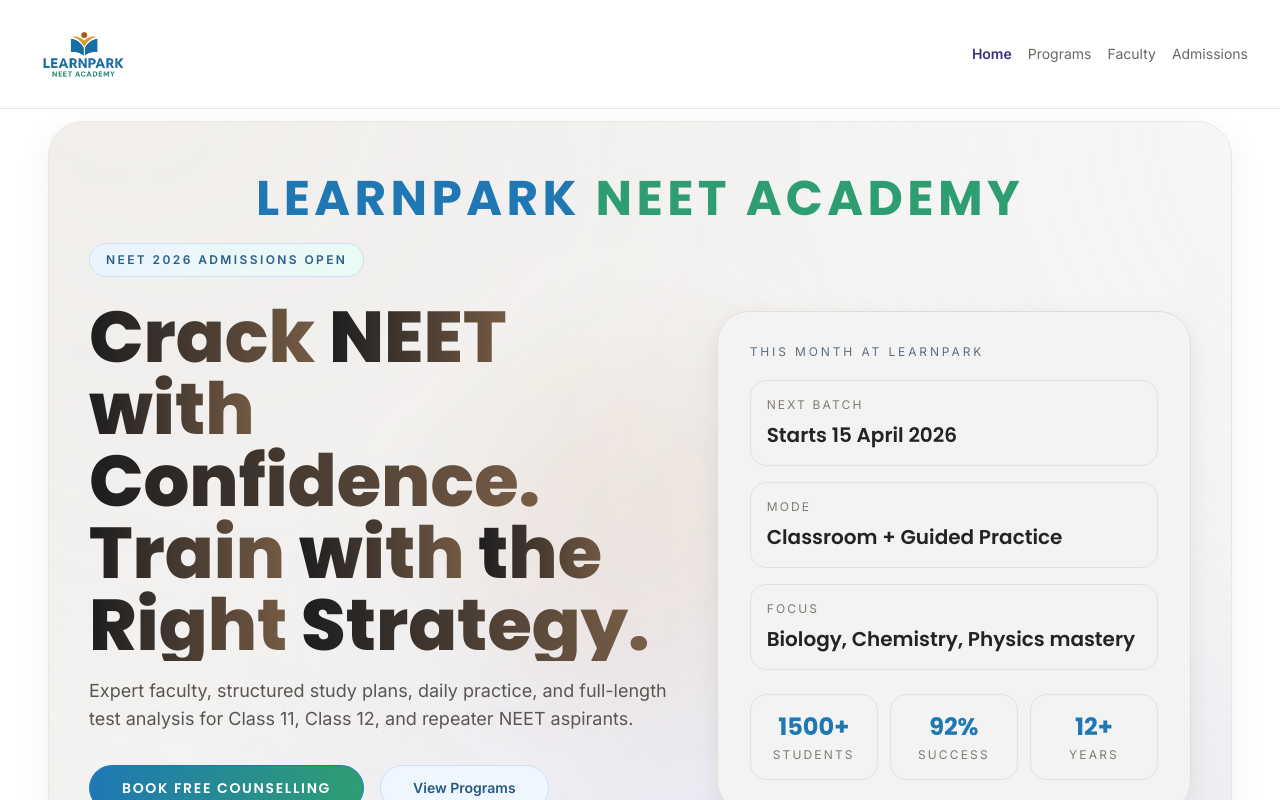
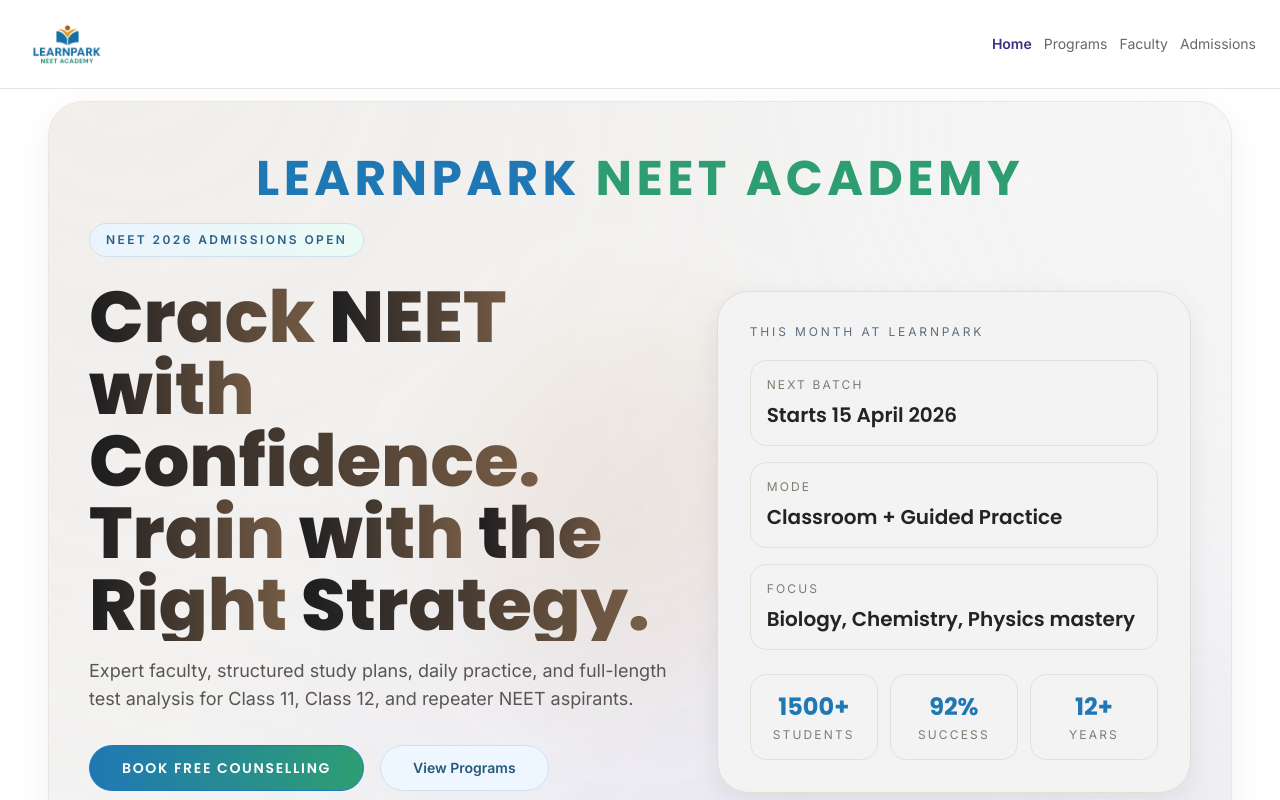
Before and after one commit to Subashav/learnpark, a React (Vite) app: page / in a window 1280 px wide. Shown: the top 800 px of the page. Built offline with nearby package versions, Linux system fonts and the light colour scheme.

Commit message:
Adjust navbar edge alignment and reduce bar width

```diff
--- a/src/components/SiteLayout.jsx
+++ b/src/components/SiteLayout.jsx
@@ -12,12 +12,12 @@
   return (
     <div className="relative min-h-screen bg-white text-[#1D1D1F]">
       <header className="sticky top-0 z-30 border-b border-[#E7E5E4] bg-white">
-        <div className="mx-auto flex w-full max-w-[1280px] items-center justify-between px-4 py-1.5 md:px-6 lg:px-8">
+        <div className="flex w-full items-center justify-between px-3 py-1 md:px-5 lg:px-6">
           <NavLink to="/" className="inline-flex items-center">
-            <img src={logoImage} alt="LearnPark NEET Academy" className="h-24 w-24 object-contain" />
+            <img src={logoImage} alt="LearnPark NEET Academy" className="h-20 w-20 object-contain" />
           </NavLink>
 
-          <nav className="hidden gap-4 text-sm text-[#6B6761] md:flex">
+          <nav className="hidden gap-3 text-sm text-[#6B6761] md:flex">
             {navItems.map((item) => (
               <NavLink
                 key={item.to}
```
